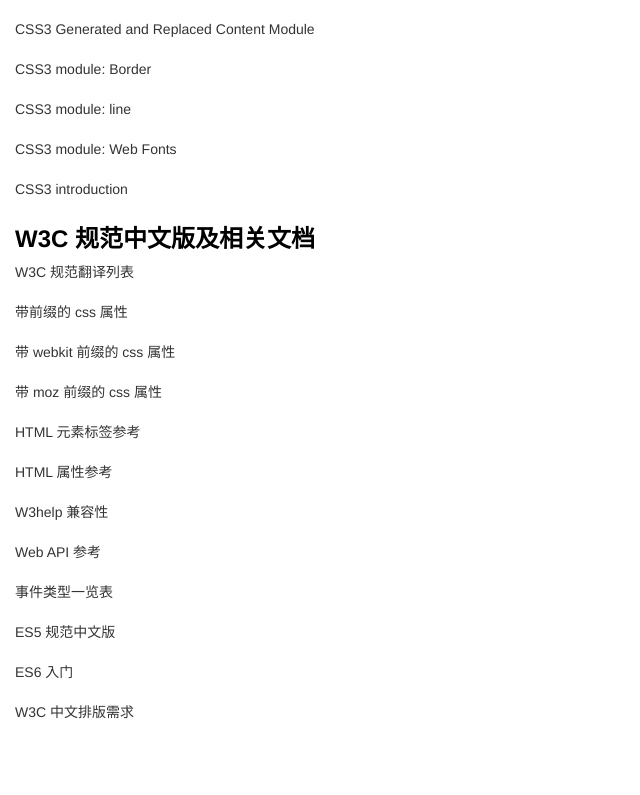
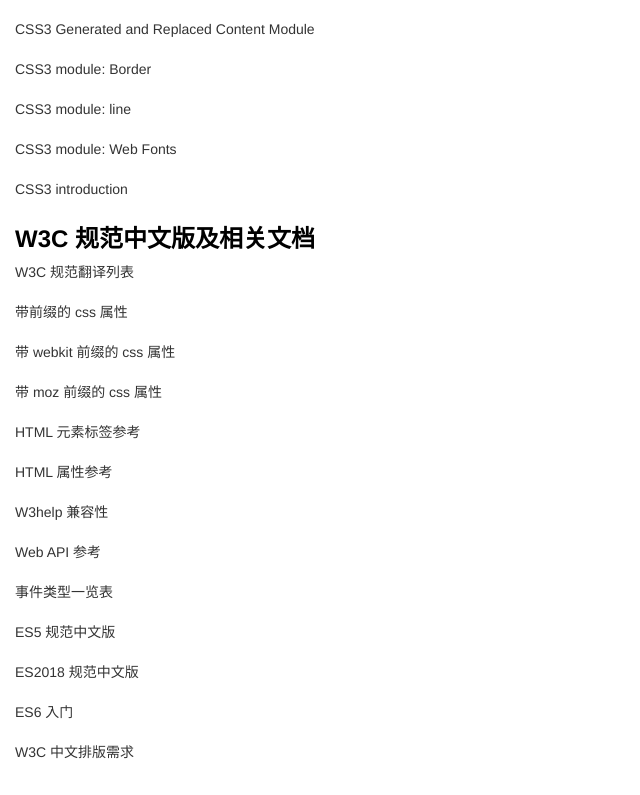
Before and after one commit to Go7hic/web-standard, a plain HTML site: page index.html in a window 1280 px wide. Shown: the part 3339-4134 px from the top of the page, without its empty margins (0-640 px from the left). Before the commit the page ends 4094 px from the top, so only its background shows below. Drawn offline with Linux system fonts and the light colour scheme; a web font is replaced by a local one.

Commit message:
add es2018

```diff
--- a/index.html
+++ b/index.html
@@ -545,6 +545,11 @@
                     category:"markup"
                 },
                 {
+                    name:"ES2018 规范中文版",
+                    uri:"https://ecma262.docschina.org/",
+                    category:"markup"
+                },
+                {
                     name:"ES6 入门",
                     uri:"http://es6.ruanyifeng.com/",
                     category:"markup"
```
